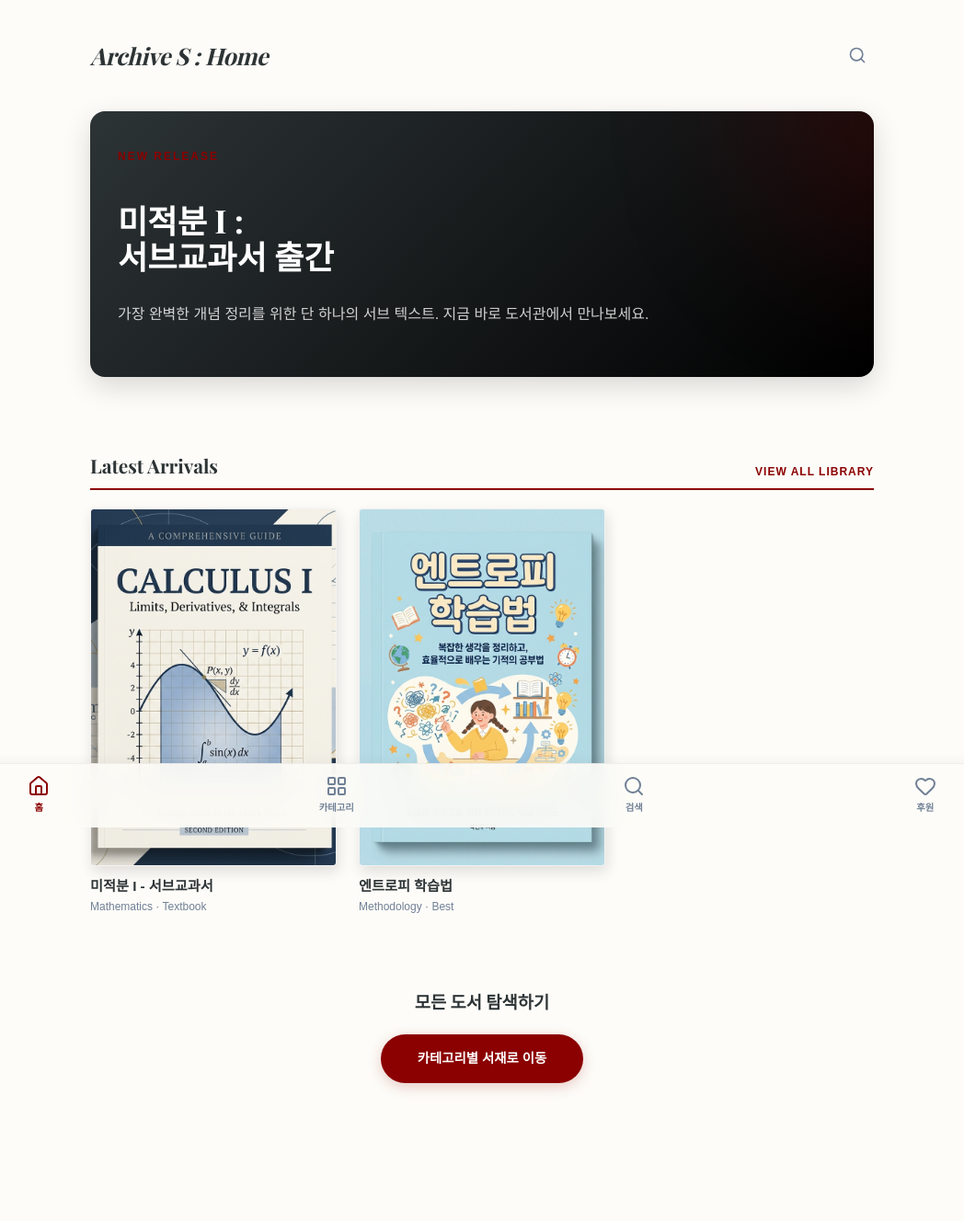
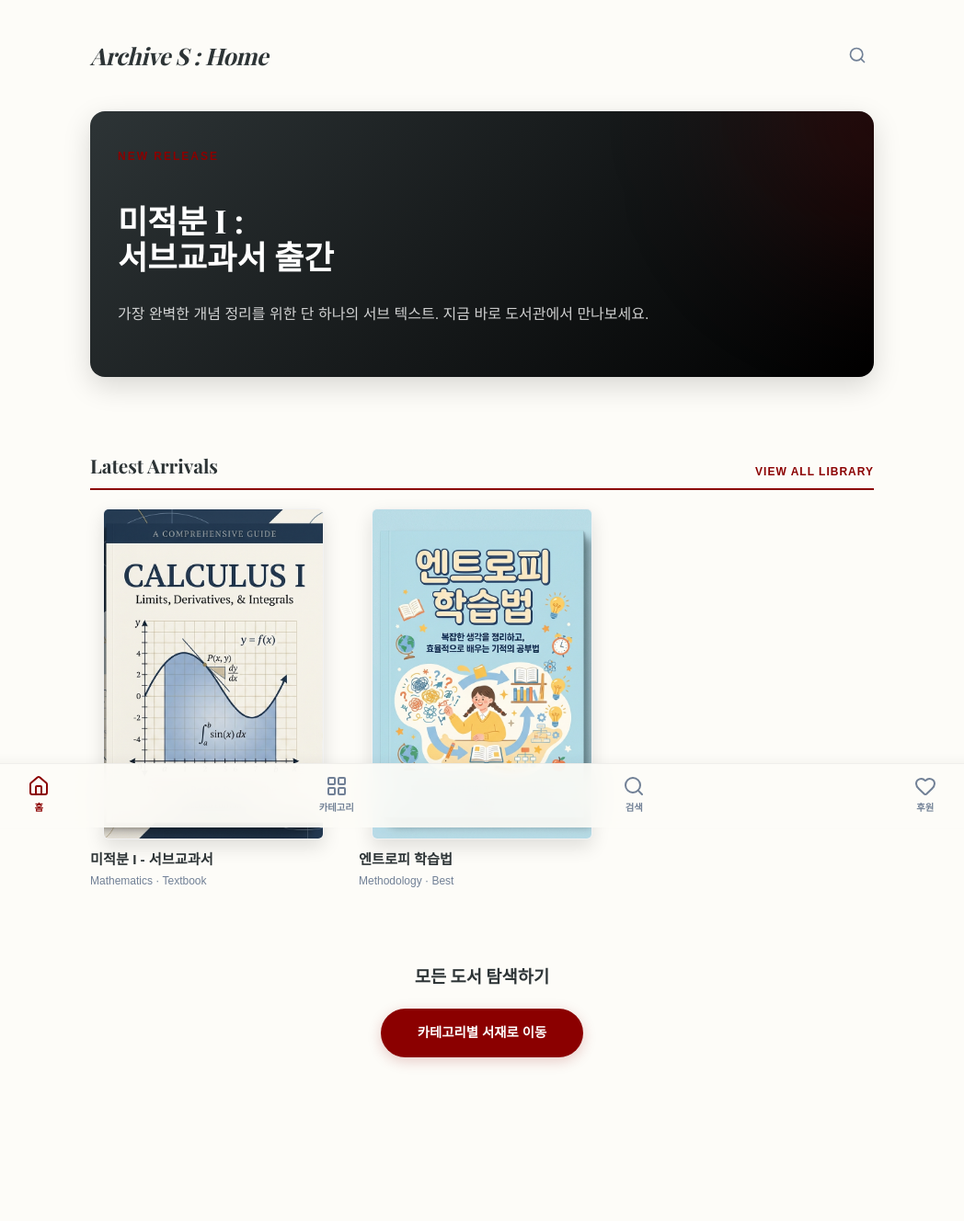
Before and after one commit to somath-edu/somath-edu.github.io, a Jekyll site: the page index.html, which Jekyll copies as it is, in a window 1280 px wide. Shown: the whole page at 92% size, without its empty margins (116-1164 px from the left). Built offline with Jekyll 4.4.1, drawn with Linux system fonts in a browser that asks for light colours; some web fonts are replaced; after the commit the page ends 1300 px from its top, so only the background shows below that.

Commit message:
UI: 도서 표지 규격 엄격화 (2:3 비율 고정 및 최대 너비 제한)

```diff
--- a/assets/css/bookstore.css
+++ b/assets/css/bookstore.css
@@ -181,21 +181,23 @@ header {
 
 .book-cover-wrapper {
   width: 100%;
-  aspect-ratio: 1 / 1.45; /* 엔트로피 학습법 기준 비율 (약 1:1.45) */
+  max-width: 240px; /* 표지가 너무 넓어지지 않도록 제한 */
+  margin: 0 auto 12px;
+  aspect-ratio: 2 / 3; /* 엔트로피 학습법 기준의 슬림한 2:3 비율 */
   background: #fff;
-  border-radius: 4px;
+  border-radius: 6px;
   overflow: hidden;
-  box-shadow: 2px 6px 15px rgba(0,0,0,0.12);
-  margin-bottom: 12px;
+  box-shadow: 0 8px 20px rgba(0,0,0,0.12);
   border: 1px solid var(--border-light);
   display: flex;
   align-items: center;
   justify-content: center;
+  transition: transform 0.3s ease, box-shadow 0.3s ease;
 }
 .book-cover-wrapper img {
   width: 100%;
   height: 100%;
-  object-fit: cover; /* 일관된 크기 유지를 위해 커버 모드 사용 */
+  object-fit: cover; /* 어떤 이미지든 정해진 2:3 비율에 맞춰 꽉 채움 */
 }
 
 .book-info-title {
```
